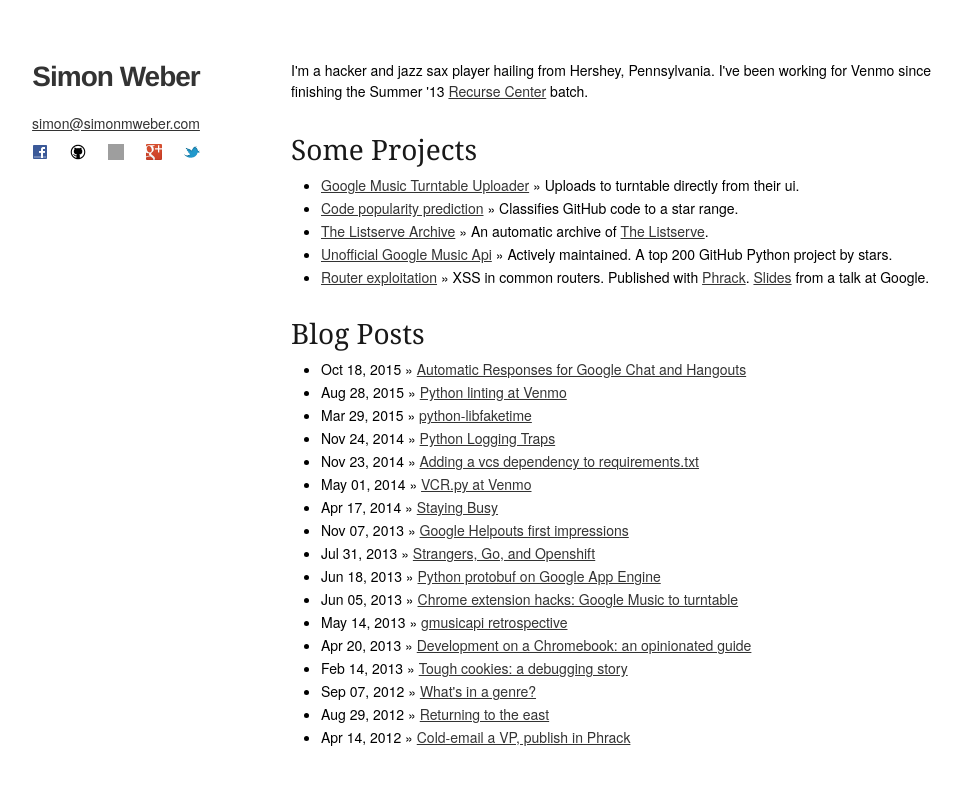
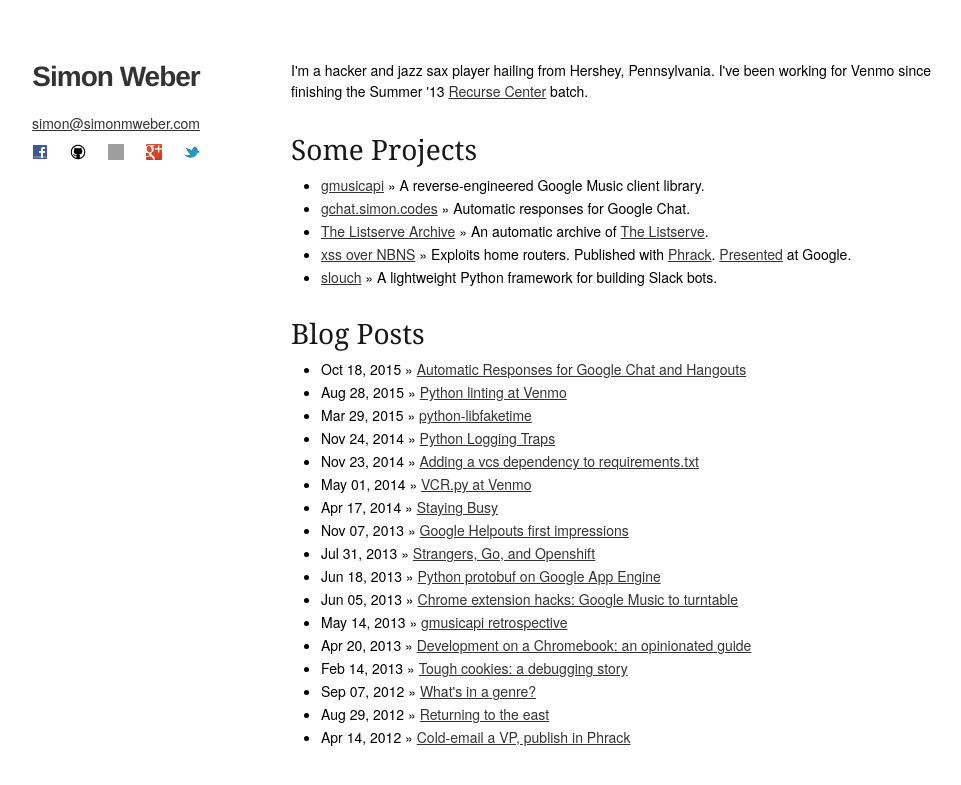
Before and after one commit to simon-weber/simon-weber.github.com, a Jekyll site: the page built from index.html, in a window 1280 px wide. Shown: the top 785 px of the page, without its empty margins (179-1140 px from the left). Built offline with Jekyll 4.4.1, drawn with Linux system fonts in a browser that asks for light colours; grey boxes are pictures that could not be loaded.

Commit message:
update projects list

```diff
--- a/index.html
+++ b/index.html
@@ -12,19 +12,19 @@
     <h3>Some Projects</h3>
     <ul>
         <li>
-        <a href="https://chrome.google.com/webstore/detail/turntable-uploader-for-go/akchbpaepakjnaihbgkdgjjgpdcckapb">Google Music Turntable Uploader</a> &raquo; Uploads to turntable directly from their ui.
+        <a href="https://github.com/simon-weber/gmusicapi">gmusicapi</a> &raquo; A reverse-engineered Google Music client library.
         </li>
         <li>
-        <a href="https://github.com/simon-weber/Predicting-Code-Popularity">Code popularity prediction</a> &raquo; Classifies GitHub code to a star range.
+        <a href="https://gchat.simon.codes">gchat.simon.codes</a> &raquo; Automatic responses for Google Chat.
         </li>
         <li>
-        <a href="http://thelistservearchive.com/">The Listserve Archive</a> &raquo; An automatic archive of <a href="http://thelistserve.com">The Listserve</a>.
+        <a href="https://thelistservearchive.com/">The Listserve Archive</a> &raquo; An automatic archive of <a href="http://thelistserve.com">The Listserve</a>.
         </li>
         <li>
-        <a href="https://github.com/simon-weber/Unofficial-Google-Music-API">Unofficial Google Music Api</a> &raquo; Actively maintained. A top 200 GitHub Python project by stars.
+        <a href="https://github.com/simon-weber/XSS-over-NBNS">xss over NBNS</a> &raquo; Exploits home routers. Published with <a href="http://www.phrack.com/issues.html?issue=68&amp;id=4#article">Phrack</a>. <a href="https://docs.google.com/presentation/d/1grp9hLaYnegWN0rfkZHSfqtYmBme9vtaAoinZmIIqKI/edit">Presented</a> at Google.
         </li>
         <li>
-        <a href="https://github.com/simon-weber/XSS-over-NBNS">Router exploitation</a> &raquo; XSS in common routers. Published with <a href="http://www.phrack.com/issues.html?issue=68&amp;id=4#article">Phrack</a>. <a href="https://docs.google.com/presentation/d/1grp9hLaYnegWN0rfkZHSfqtYmBme9vtaAoinZmIIqKI/edit">Slides</a> from a talk at Google.
+        <a href="https://github.com/venmo/slouch">slouch</a> &raquo; A lightweight Python framework for building Slack bots.
         </li>
     </ul>
 </div>
```
